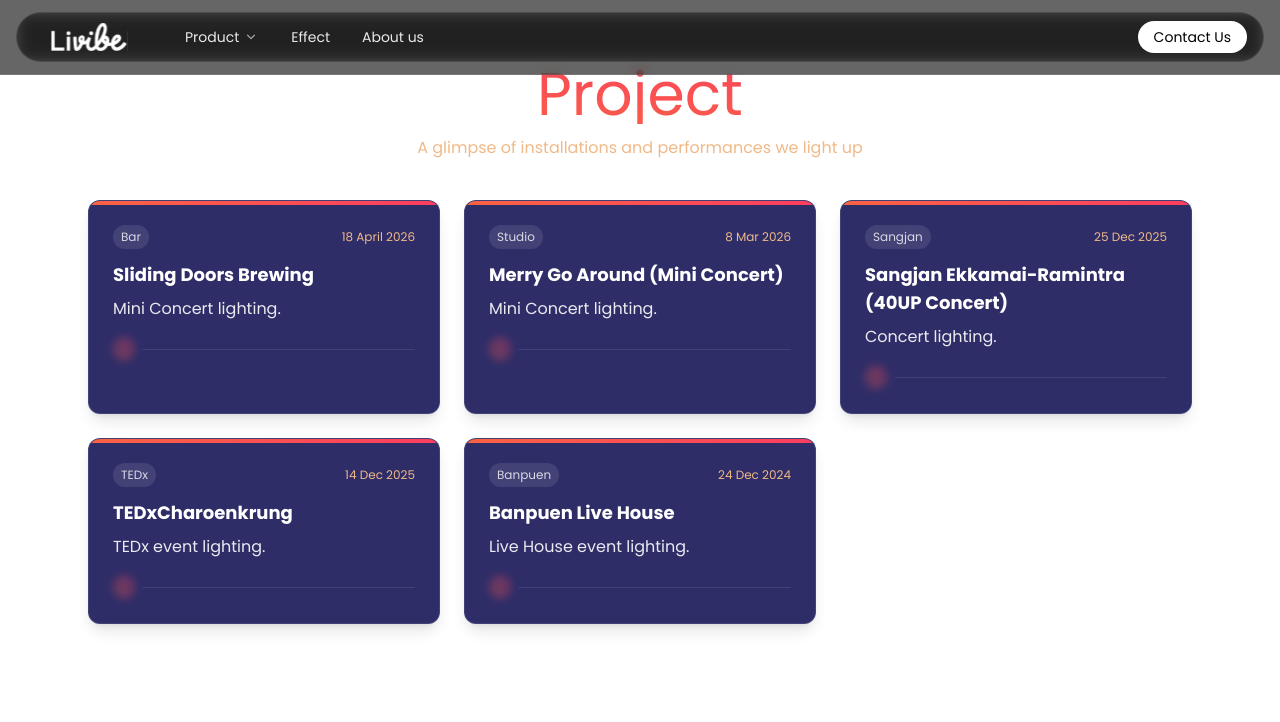
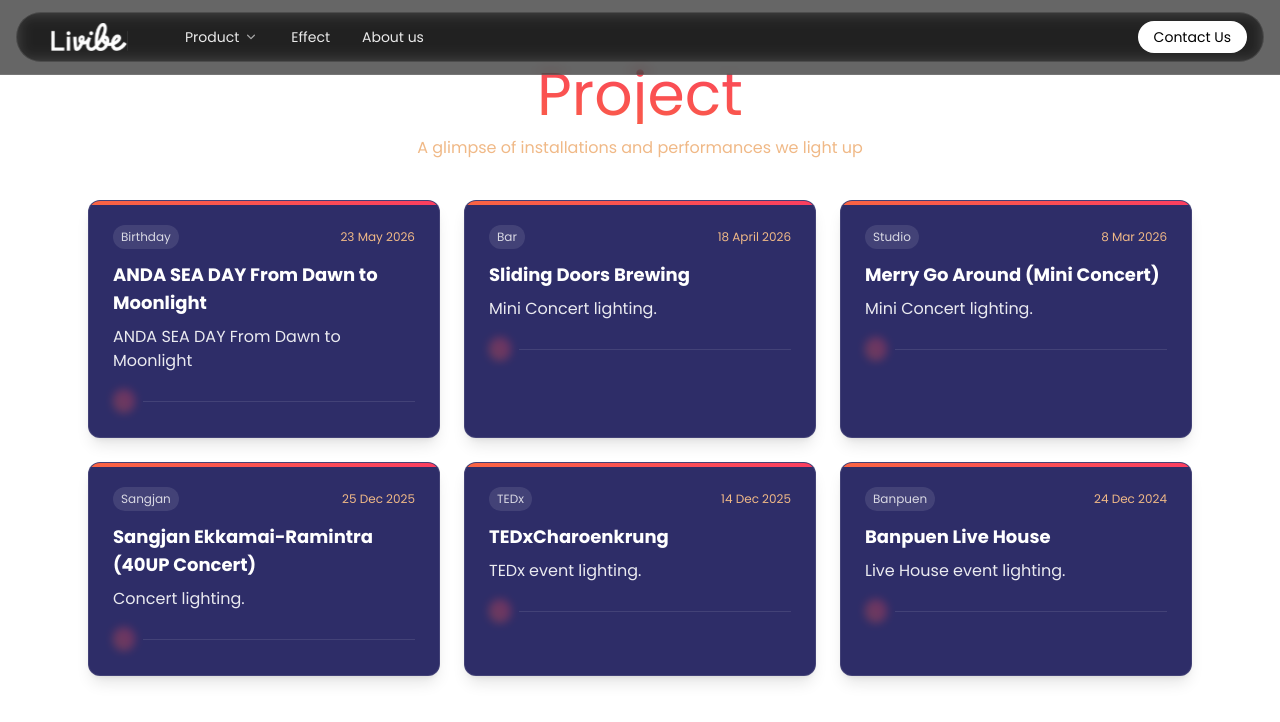
Before and after one commit to Livibe/livibe-web, a Next.js app: page /projects in a window 1280 px wide. Shown: the top 722 px of the page. Built offline with nearby package versions, Linux system fonts and the light colour scheme.

Commit message:
Add: New Project (Anda Sea Day)

```diff
--- a/src/data/project.js
+++ b/src/data/project.js
@@ -1,4 +1,12 @@
 export const project = [
+  {
+    title: "ANDA SEA DAY From Dawn to Moonlight",
+    client: "Birthday",
+    description: "ANDA SEA DAY From Dawn to Moonlight",
+    url: "#",
+    date: "23 May 2026",
+    image: "/projects/andaseaday.jpeg",
+  },
   {
     title: "Sliding Doors Brewing",
     client: "Bar",
```
Also changed, not shown: 1 other file (tests, documents, lock files or other folders).
